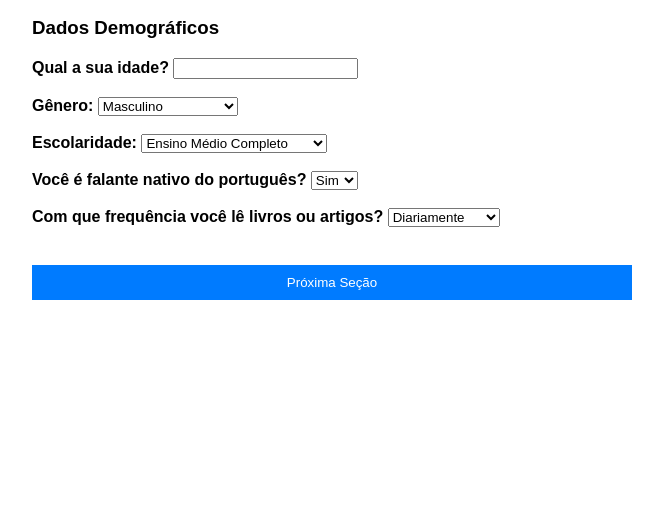
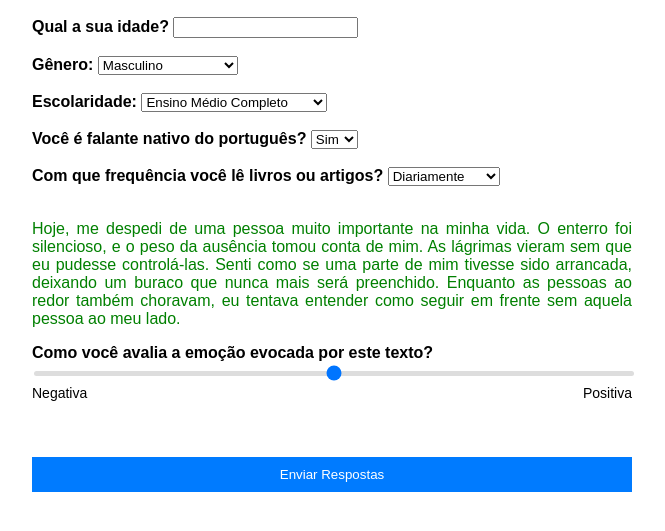
Before and after one commit to willamymatosds/formularioemocoes, a plain HTML site: page index.html in a window 1280 px wide. Shown: the part 71-602 px from the top of the page, without its empty margins (308-973 px from the left). Drawn offline with Linux system fonts and the light colour scheme.

Commit message:
Update index.html

```diff
--- a/index.html
+++ b/index.html
@@ -13,12 +13,6 @@
         }
         label {
             font-weight: bold;
-        }
-        .section {
-            display: none;
-        }
-        .active {
-            display: block;
         }
         .slider-container {
             position: relative;
@@ -52,9 +46,8 @@
         button:hover {
             background-color: #0056b3;
         }
-        .navigation-buttons {
-            display: flex;
-            justify-content: flex-end;
+        p {
+            color: green;
         }
     </style>
 </head>
@@ -63,35 +56,33 @@
     <h2>Avaliação Leitora de Textos Curtos</h2>
 
     <form id="surveyForm">
-        <!-- Seção de Dados Demográficos -->
-        <div id="section1" class="section active">
-            <h3>Dados Demográficos</h3>
-            <label for="idade">Qual a sua idade?</label>
-            <input type="number" id="idade" name="idade" required><br><br>
+        <!-- Dados demográficos -->
+        <label>Qual a sua idade?</label>
+        <input type="number" name="idade" required><br><br>
 
-            <label for="genero">Gênero:</label>
-            <select id="genero" name="genero" required>
+        <label>Gênero:</label>
+        <select name="genero" required>
             <option value="Masculino">Masculino</option>
             <option value="Feminino">Feminino</option>
             <option value="Prefiro não informar">Prefiro não informar</option>
         </select><br><br>
 
-            <label for="escolaridade">Escolaridade:</label>
-            <select id="escolaridade" name="escolaridade" required>
+        <label>Escolaridade:</label>
+        <select name="escolaridade" required>
             <option value="Ensino Médio Completo">Ensino Médio Completo</option>
             <option value="Ensino Superior Incompleto">Ensino Superior Incompleto</option>
             <option value="Ensino Superior Completo">Ensino Superior Completo</option>
             <option value="Pós-Graduação">Pós-Graduação</option>
         </select><br><br>
 
-            <label for="nativo">Você é falante nativo do português?</label>
-            <select id="nativo" name="nativo" required>
+        <label>Você é falante nativo do português?</label>
+        <select name="nativo" required>
             <option value="Sim">Sim</option>
             <option value="Não">Não</option>
         </select><br><br>
 
-            <label for="leitura">Com que frequência você lê livros ou artigos?</label>
-            <select id="leitura" name="leitura" required>
+        <label>Com que frequência você lê livros ou artigos?</label>
+        <select name="leitura" required>
             <option value="Diariamente">Diariamente</option>
             <option value="Semanalmente">Semanalmente</option>
             <option value="Mensalmente">Mensalmente</option>
@@ -99,81 +90,59 @@
             <option value="Nunca">Nunca</option>
         </select><br><br>
 
-            <div class="navigation-buttons">
-                <button type="button" onclick="nextSection(2)">Próxima Seção</button>
-            </div>
-        </div>
-
-        <!-- Seção de Avaliação do Texto -->
-        <div id="section2" class="section">
-            <h3>Avaliação do Texto</h3>
+        <!-- Texto para avaliação -->
         <p style="text-align: justify;">
             Hoje, me despedi de uma pessoa muito importante na minha vida. O enterro foi silencioso, e o peso da ausência tomou conta de mim.
             As lágrimas vieram sem que eu pudesse controlá-las. Senti como se uma parte de mim tivesse sido arrancada, deixando um buraco que nunca mais será preenchido.
             Enquanto as pessoas ao redor também choravam, eu tentava entender como seguir em frente sem aquela pessoa ao meu lado.
         </p>
 
-            <label for="avaliacao_texto1">Como você avalia a emoção evocada por este texto?</label>
+        <!-- Escala deslizante -->
+        <label>Como você avalia a emoção evocada por este texto?</label>
         <div class="slider-container">
-                <input type="range" id="avaliacao_texto1" name="avaliacao_texto1" min="0" max="10" step="0.1" class="slider" onchange="updateScore()">
+            <input type="range" min="0" max="10" step="0.1" id="sliderTexto1" class="slider">
             <div class="scale-labels">
                 <span>Negativa</span>
                 <span>Positiva</span>
             </div>
         </div><br><br>
 
-            <div class="navigation-buttons">
+        <!-- Campo oculto para a pontuação -->
+        <input type="hidden" id="pontuacaoTexto1" name="Texto 1" value="5">
+
         <button type="button" onclick="enviarRespostas()">Enviar Respostas</button>
-            </div>
-        </div>
     </form>
 
-    <p id="mensagem" style="color: green;"></p>
+    <p id="mensagem"></p>
 
     <script>
-        function nextSection(section) {
-            // Ocultar todas as seções
-            var sections = document.querySelectorAll(".section");
-            sections.forEach(function(section) {
-                section.classList.remove("active");
-            });
-
-            // Exibir a próxima seção
-            document.getElementById("section" + section).classList.add("active");
-        }
-
-        function updateScore() {
-            // Atualiza a pontuação mostrada no slider em tempo real
-            var score = document.getElementById("avaliacao_texto1").value;
-            console.log("Pontuação da escala:", score); // Verificando se o valor está sendo capturado corretamente
-        }
-
+        // Função para capturar e enviar os dados
         function enviarRespostas() {
             var form = document.getElementById("surveyForm");
             var formData = new FormData(form);
 
+            // Captura o valor selecionado na escala (0 a 10)
+            var pontuacaoTexto1 = document.getElementById("sliderTexto1").value;
+
+            // Atualiza o valor do input hidden para enviar a pontuação como "Texto 1"
+            document.getElementById("pontuacaoTexto1").value = pontuacaoTexto1;
+
+            // Adiciona os dados do formulário ao objeto 'dados'
             var dados = {};
             formData.forEach((value, key) => {
                 dados[key] = value;
             });
 
-            // Captura a pontuação da escala de 0 a 10 com incrementos de 0.1
-            var pontuacao = parseFloat(document.getElementById("avaliacao_texto1").value); // Captura o valor do slider
-            dados["Texto 1"] = pontuacao;  // Alterado para "Texto 1" para enviar a pontuação para a coluna correta
-
-            console.log(dados); // Verificar se os dados estão sendo preparados corretamente
-
-            // Enviar para Google Sheets
-            fetch("https://script.google.com/macros/s/AKfycbxe08j4OVYEiKY-22DASmdWsseBLz4eIBWO87IdTtWGVxmmcNaUC5a-6UBuPVDdj1yE/exec", {
+            // Envia os dados para o Google Apps Script
+            fetch("https://script.google.com/macros/s/AKfycbzDYVPGU9TAJLxcJkyRpKQW5RV97zpCkCL-LAU_Xo5h2KKxKb_EH24zQApRIA9tMTf1/exec", {
                 method: "POST",
-                mode: "no-cors",
                 headers: {
                     "Content-Type": "application/json"
                 },
                 body: JSON.stringify(dados)
             }).then(() => {
                 document.getElementById("mensagem").textContent = "Respostas enviadas com sucesso!";
-                form.reset(); // Limpar o formulário
+                form.reset();  // Limpar o formulário após o envio
             }).catch((error) => {
                 document.getElementById("mensagem").textContent = "Erro ao enviar. Tente novamente.";
                 console.error("Erro:", error);
```
Lines whose indentation alone changed are shown as unchanged.
